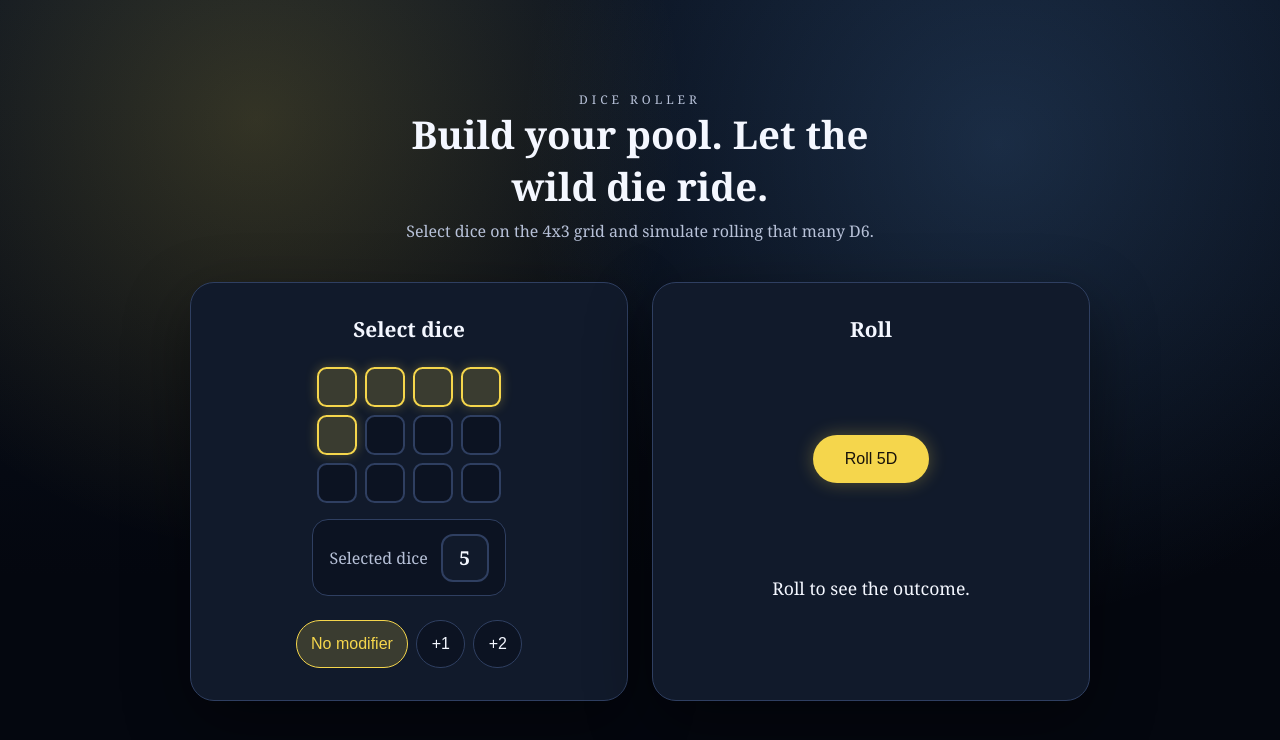
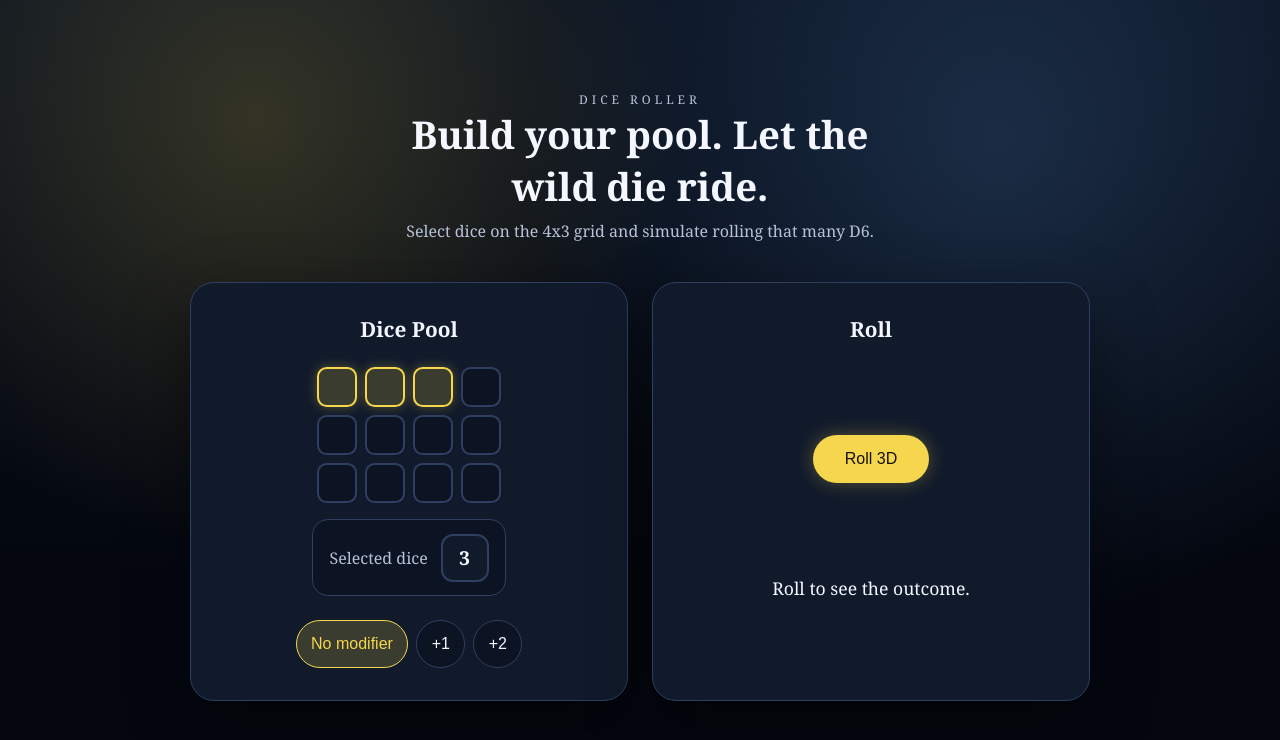
Before and after one commit to jreynoso/react-dice-roller, a React (Vite) app: page / in a window 1280 px wide. Shown: the top 740 px of the page. Built offline with nearby package versions, Linux system fonts and the light colour scheme.

Commit message:
fixed typo

```diff
--- a/src/adapters/state/useDiceRoll.ts
+++ b/src/adapters/state/useDiceRoll.ts
@@ -14,7 +14,7 @@ export type DiceRollState = {
   setComplicationDecision: (decision: boolean) => void
 }
 
-const defaultSelectionCount = 5
+const defaultSelectionCount = 3
 const defaultModifier = 0
 
 export function useDiceRoll(): DiceRollState {
--- a/src/ui/components/ResultDisplay.tsx
+++ b/src/ui/components/ResultDisplay.tsx
@@ -122,7 +122,7 @@ function ResultDisplay({
   onComplicationDecision,
 }: ResultDisplayProps) {
   if (result) {
-    const formula = `Rolled ${result.otherDice.length + 1}D6${result.modifier ? `+${result.modifier}` : ''}`
+    const formula = `Rolled ${result.otherDice.length + 1}D${result.modifier ? `+${result.modifier}` : ''}`
     const isComplicationRoll = result.wild.isComplicationRoll
     const isComplication = isComplicationRoll && result.wild.complicationDecision === true
     const isNormal = !isComplicationRoll || result.wild.complicationDecision !== true
--- a/src/ui/pages/DicePage.tsx
+++ b/src/ui/pages/DicePage.tsx
@@ -103,7 +103,7 @@ function DicePage() {
 
       <Panels>
         <Panel>
-          <PanelTitle>Select dice</PanelTitle>
+          <PanelTitle>Dice Pool</PanelTitle>
           <DiceSelector
             columns={4}
             rows={3}
```
